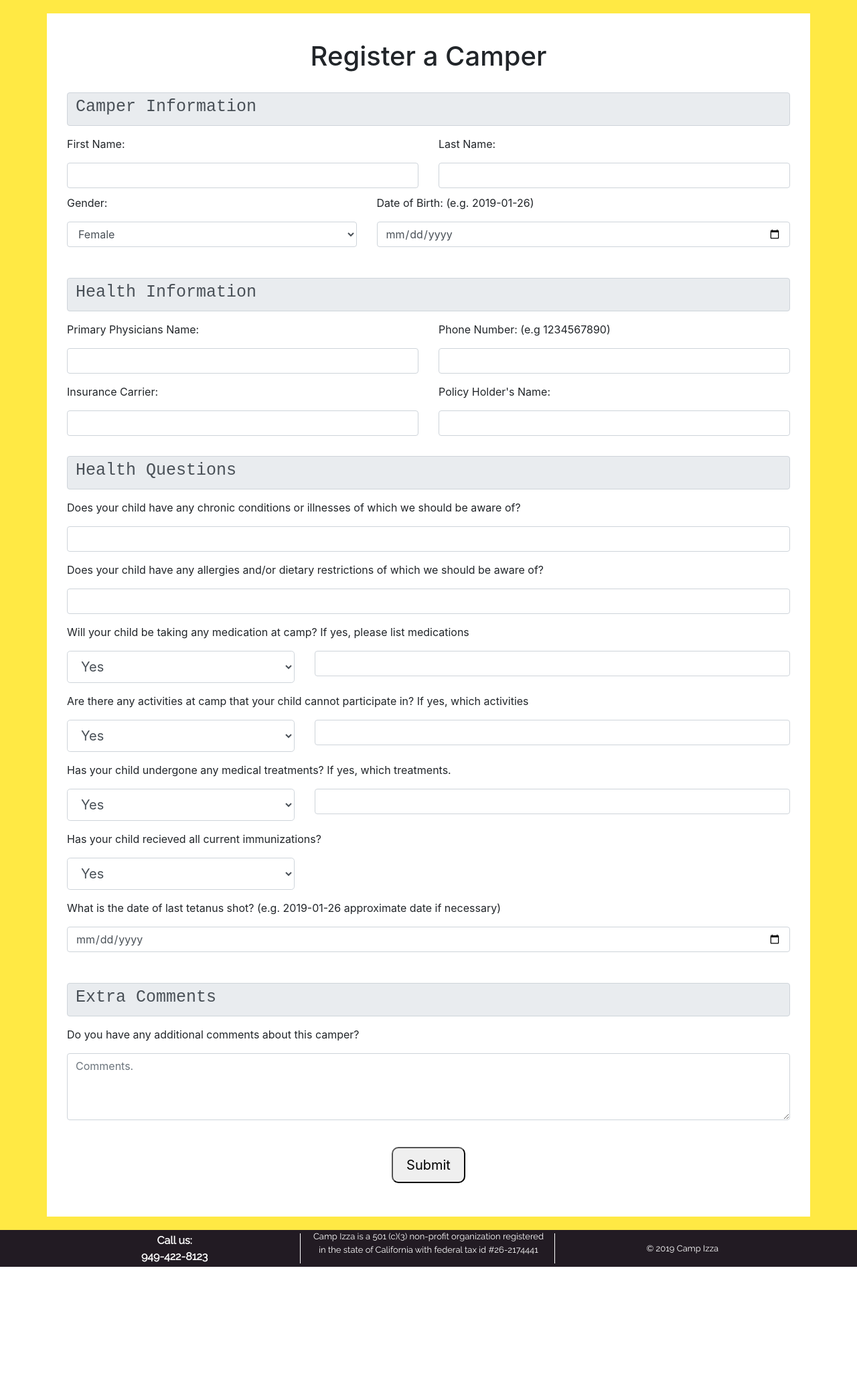
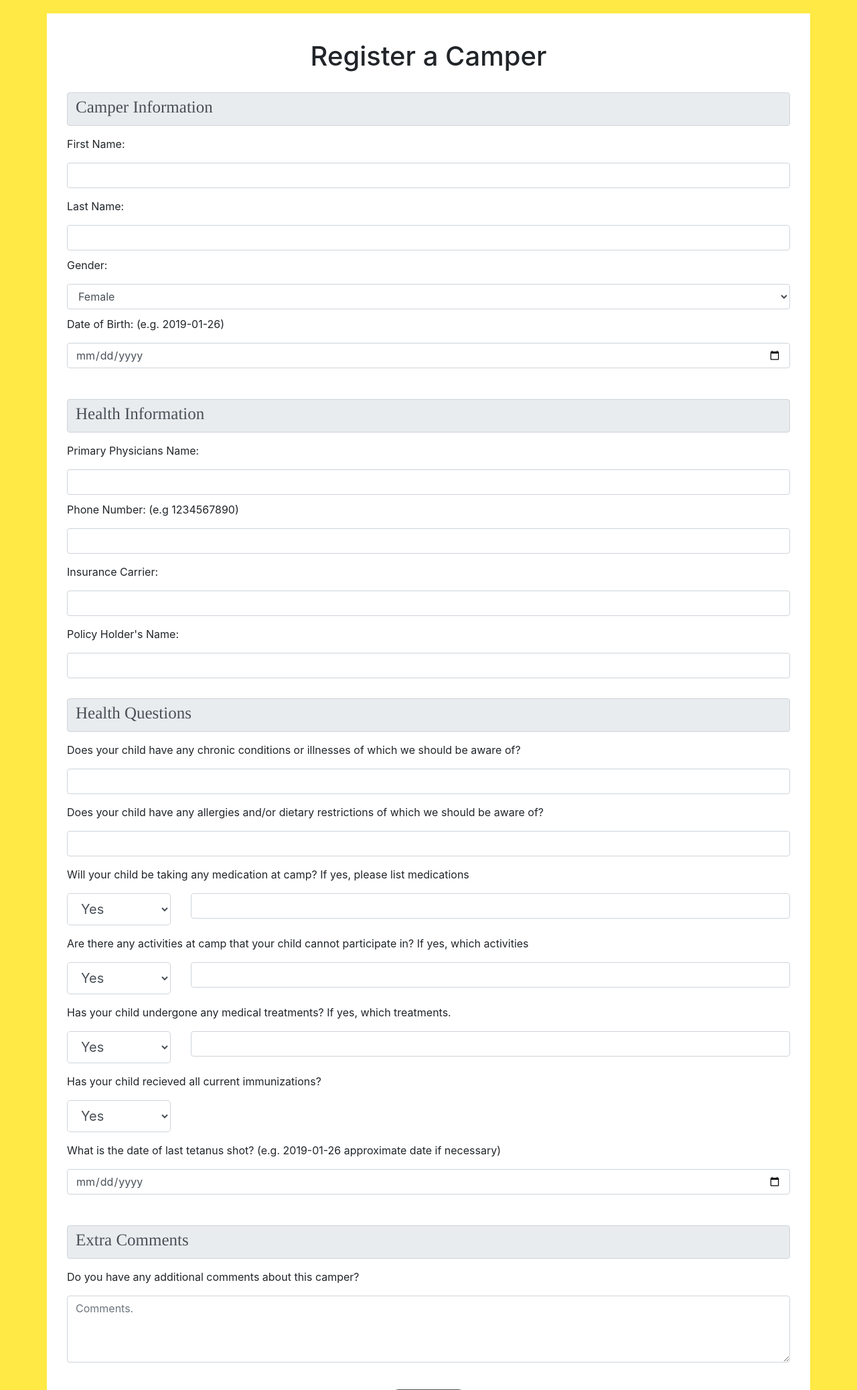
Before and after one commit to jayfafafa/campizza, a PHP site: page /childregistration.php in a window 1280 px wide. Shown: the part 70-2146 px from the top of the page at 67% size. Before the commit the page ends 1962 px from the top, so only its background shows below. Run offline with PHP 8.4, Linux system fonts and the light colour scheme; a stand-in replaces the project's code that opens the database connection; some libraries are stand-ins or nearby versions; some web fonts are replaced.

Commit message:
Update childregistration.php

```diff
--- a/php/childregistration.php
+++ b/php/childregistration.php
@@ -114,7 +114,7 @@ if($_SERVER["REQUEST_METHOD"] == "POST"){
     <!-- Camper Information -->
     	<div class="row margin-data">
   			<div class="col">
-	  				<span class="input-group-text"><p style = "font-family:courier new; font-size:25px;padding-top: 10px;">Camper Information</p></span>
+	  				<span class="input-group-text"><p style = "font-family:times; font-size:25px;padding-top: 10px;">Camper Information</p></span>
   			</div>
   		</div>
     	<!-- Camper Name -->
@@ -122,14 +122,19 @@ if($_SERVER["REQUEST_METHOD"] == "POST"){
 		  		<div class="col">
 		  			<p>First Name:</p>
 		  		</div>
+	  		</div>
+	  		<div class="row no-task-padding">
+		  		<div class="col">
+					<input type="text" name="firstname" times-label="First Name" class="form-control" required>
+				</div>
+			</div>
+
+			<div class="row initial-task-padding">
 				<div class="col">
 					<p>Last Name:</p>
 				</div>
 	  		</div>
 	  		<div class="row no-task-padding">
-		  		<div class="col">
-					<input type="text" name="firstname" times-label="First Name" class="form-control" required>
-				</div>
 				<div class="col">
 					<input type="text" name="lastname" times-label="Last Name" class="form-control" required>
 				</div>
@@ -139,9 +144,6 @@ if($_SERVER["REQUEST_METHOD"] == "POST"){
     			<div class="col">
     				<p>Gender:</p>
 				</div>
-				<div class="col-7">
-						<p>Date of Birth: (e.g. 2019-01-26) </p>
-				</div>
 			</div>
 			<div class="row">
 		  		<div class="col">
@@ -150,19 +152,27 @@ if($_SERVER["REQUEST_METHOD"] == "POST"){
 						<option>Male</option>
 				</select>
 				</div>
-				<div class='col-7'>
-			            <div class="form-group">
-			                <div class='input-group date' >
-			                    <input type='date' name="dob" class="form-control" required >
-			                </div>
+			</div>
+
+			<div class="row task-padding">
+				<div class="col">
+						<p>Date of Birth: (e.g. 2019-01-26) </p>
+				</div>
+			</div>
+			<div class="row">
+				<div class='col'>
+			        <div class="form-group">
+			            <div class='input-group date'>
+			                <input type='date' name="dob" class="form-control" required>
 			            </div>
+			        </div>
 			    </div>
 			</div>
 
     	<!-- Health Information -->
     		<div class="row margin-data">
 	  			<div class="col">
-		  				<span class="input-group-text"><p style = "font-family:courier new; font-size:25px;padding-top: 10px;">Health Information</p></span>
+		  				<span class="input-group-text"><p style = "font-family:times; font-size:25px;padding-top: 10px;">Health Information</p></span>
 	  			</div>
   			</div>
     		<!-- Doctor Name/Doctor # -->
@@ -170,14 +180,19 @@ if($_SERVER["REQUEST_METHOD"] == "POST"){
 			  		<div class="col">
 			  			<p>Primary Physicians Name:</p>
 			  		</div>
+		  		</div>
+		  		<div class="row no-task-padding">
+			  		<div class="col">
+						<input type="text" name="doctorname" times-label="Full Name" class="form-control" required>
+					</div>
+				</div>
+
+				<div class="row task-padding">
 					<div class="col">
 						<p>Phone Number: (e.g 1234567890)</p>
 					</div>
 		  		</div>
 		  		<div class="row no-task-padding">
-			  		<div class="col">
-						<input type="text" name="doctorname" times-label="Full Name" class="form-control" required>
-					</div>
 					<div class="col">
 						<input type="text" name="doctorphone" times-label="Physician Number" class="form-control" required>
 					</div>
@@ -189,14 +204,19 @@ if($_SERVER["REQUEST_METHOD"] == "POST"){
 		  		<div class="col">
 		  			<p>Insurance Carrier:</p>
 		  		</div>
+	  		</div>
+	  		<div class="row no-task-padding">
+		  		<div class="col">
+					<input type="text" name="insurance" times-label="Insurance" class="form-control" required>
+				</div>
+			</div>
+
+			<div class="row initial-task-padding">
 				<div class="col">
 					<p>Policy Holder's Name:</p>
 				</div>
 	  		</div>
 	  		<div class="row no-task-padding">
-		  		<div class="col">
-					<input type="text" name="insurance" times-label="Insurance" class="form-control" required>
-				</div>
 				<div class="col">
 					<input type="text" name="policyholder" times-label="PolicyHoldersName" class="form-control" required>
 				</div>
@@ -205,7 +225,7 @@ if($_SERVER["REQUEST_METHOD"] == "POST"){
     	<!-- Health Questions -->
     		<div class="row margin-data">
 	  			<div class="col">
-		  				<span class="input-group-text"><p style = "font-family:courier new; font-size:25px;padding-top: 10px;">Health Questions</p></span>
+		  				<span class="input-group-text"><p style = "font-family:times; font-size:25px;padding-top: 10px;">Health Questions</p></span>
 	  			</div>
   			</div>
     		<!-- Chronic conditions or illnesses -->
@@ -239,16 +259,17 @@ if($_SERVER["REQUEST_METHOD"] == "POST"){
 			  		</div>
 		  		</div>
 		  		<div class="row no-task-padding">
-		  			<div class="col-4">
+		  			<div class="col-2">
 					<select class="form-control form-control-lg" name="medication">
 						<option>Yes</option>
 						<option>No</option>
 					</select>
 					</div>
-			  		<div class="col">
+					<div class="col">
 						<input type="text" name="medicationnames" times-label="CCI" class="form-control">
 					</div>
 				</div>
+
 
     		<!-- Are there any activities at camp that your child cannot participate in? If yes, which activities -->
 	    		<div class="row initial-task-padding">
@@ -257,17 +278,16 @@ if($_SERVER["REQUEST_METHOD"] == "POST"){
 				  		</div>
 			  	</div>
 		  		<div class="row no-task-padding">
-		  			<div class="col-4">
+		  			<div class="col-2">
 					<select class="form-control form-control-lg" name="activities">
 						<option>Yes</option>
 						<option>No</option>
 					</select>
 					</div>
-			  		<div class="col">
+					<div class="col">
 						<input type="text" name="activitiesnames" times-label="CCI" class="form-control">
 					</div>
 				</div>
-
     		<!-- Has your child undergone any medical treatments?-->
     			<div class="row initial-task-padding">
 				  		<div class="col">
@@ -275,13 +295,13 @@ if($_SERVER["REQUEST_METHOD"] == "POST"){
 				  		</div>
 			  	</div>
 		  		<div class="row no-task-padding">
-		  			<div class="col-4">
+		  			<div class="col-2">
 					<select class="form-control form-control-lg" name="medicaltreatments">
 						<option>Yes</option>
 						<option>No</option>
 					</select>
 					</div>
-			  		<div class="col">
+					<div class="col">
 						<input type="text" name="medicaltreatmentsnames" times-label="CCI" class="form-control">
 					</div>
 				</div>
@@ -293,7 +313,7 @@ if($_SERVER["REQUEST_METHOD"] == "POST"){
 				  		</div>
 			  	</div>
 		  		<div class="row no-task-padding">
-		  			<div class="col-4">
+		  			<div class="col-2">
 					<select class="form-control form-control-lg" name="immunizations">
 						<option>Yes</option>
 						<option>No</option>
@@ -321,7 +341,7 @@ if($_SERVER["REQUEST_METHOD"] == "POST"){
     <!-- Comments -->
    			<div class="row margin-data">
 	  			<div class="col">
-		  				<span class="input-group-text"><p style = "font-family:courier new; font-size:25px;padding-top: 10px;">Extra Comments</p></span>
+		  				<span class="input-group-text"><p style = "font-family:times; font-size:25px;padding-top: 10px;">Extra Comments</p></span>
 	  			</div>
   			</div>
     	<!-- Additional Comments about Camper -->
```
